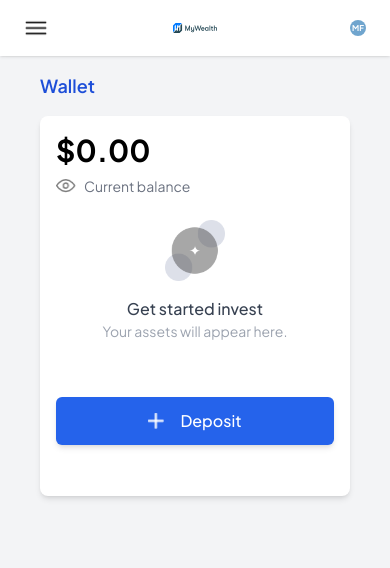
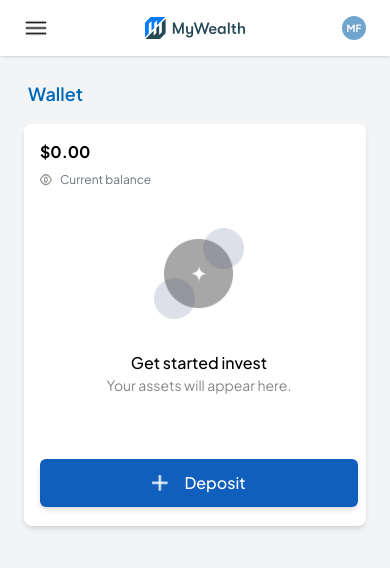
Before and after one commit to zaidkhan-code/My_wealth, a Next.js app: page /dashboard in a window 390 px wide. Shown: the top 568 px of the page. Built offline with nearby package versions, Linux system fonts and the light colour scheme.

Commit message:
Added my changes

```diff
--- a/src/app/dashboard/page.js
+++ b/src/app/dashboard/page.js
@@ -9,49 +9,50 @@ import PlusIcon from "../../../public/Assets/user/Icon feather-plus.png";
 
 export default function Page() {
   return (
-    <div className="flex min-h-screen bg-gray-100">
+
+    <div className="flex min-h-screen bg-gray-100 w-full h-[552px] sm:w-auto sm:h-auto">
       <Sidebar />
 
       <div className="flex flex-col flex-1">
         <Header />
 
-        <div className="p-10">
+        <div className="p-6 ">
           {/* Wallet Heading */}
-          <h2 className="text-lg font-semibold mt-8 sm:mt-14 text-blue-700 sm:ml-10 md:ml-[15%] lg:ml-[21%] sm:mr-10">
+          <h2 className="text-lg font-semibold mt-14 sm:mt-14 md:mt-20 text-[#0068B7] ml-1 sm:ml-2 sm:mr-auto lg:ml-[22%]">
             Wallet
           </h2>
 
           {/* Wallet Container */}
-          <div className="flex justify-center items-center mt-4">
-            <div className="bg-white w-full h-[380px] max-w-[600px] sm:h-[350px] p-4 rounded-lg shadow-md">
-              <div className="flex flex-col items-start sm:items-start">
-                <p className="text-3xl font-bold text-black">$0.00</p>
+          <div className="flex sm:justify-center mt-4">
+            <div className="bg-white w-full h-[402px] max-w-[605px]  p-4 pr-2 rounded-lg shadow-md s sm:ml-auto sm:mr-auto">
+              <div className="flex flex-col items-start">
+                <p className="text-34px md:text-30px font-bold text-black">$0.00</p>
 
                 <div className="flex items-center mt-2">
   <Image
     src={EyeImg}
     alt="Eye Icon"
-                    width={20}
-                    height={20}
-                    className="mr-2"
+    width={20} // Default for mobile
+    height={20} // Default for mobile
+    className="w-3 h-3  mr-2"
   />
-                  <p className="text-gray-500 text-sm">Current balance</p>
+  <p className="text-gray-500 text-xs sm:text-sm gap-4">Current balance</p>
 </div>
 </div>
 
-              <div className="flex flex-col items-center mt-6">
-                <Image src={Walletcircle} alt="Wallet" width={60} height={60} />
+              <div className="flex flex-col items-center mt-10 md:mt-4">
+                <Image src={Walletcircle} alt="Wallet" width={90} height={90} />
 
-                <h3 className="mt-4 font-medium text-gray-700">
+                <h3 className="mt-8 font-medium text-black text-18px">
                   Get started invest
                 </h3>
-                <p className="text-sm text-gray-400">
+                <p className="text-sm text-[#878787]">
                   Your assets will appear here.
                 </p>
 
                 <button
-                  className="mt-14 bg-blue-600 text-white px-6 py-3 rounded-md flex items-center justify-center gap-2 text-sm font-medium shadow-md
-                  hover:bg-blue-700 w-full sm:w-auto md:w-80 sm:px-12"
+                  className="mt-16 bg-[#115FBD] text-white px-6 py-3 rounded-md flex items-center justify-center gap-2 text-sm font-medium shadow-md
+                  hover:bg-blue-700 w-full sm:w-auto md:w-64 sm:px-12"
                 >
                   <Image
                     src={PlusIcon}
--- a/src/components/element/Header.jsx
+++ b/src/components/element/Header.jsx
@@ -25,8 +25,8 @@ export default function Header() {
         <Image
           src={LoginLogo}
           alt="Login Logo"
-          width={44}
-          height={44}
+          width={100}
+          height={24}
           className="object-contain"
         />
       </div>
@@ -44,7 +44,7 @@ export default function Header() {
 
 
       <div className="flex items-center">
-  <div className="flex items-center justify-center w-4 h-4 md:w-8 md:h-8 rounded-full bg-[#70A5CE] text-white font-bold text-[8px] md:text-sm">
+  <div className="flex items-center justify-center w-6 h-6 md:w-8 md:h-8 rounded-full bg-[#70A5CE] text-white font-bold text-[10px] md:text-sm">
     MF
   </div>
 </div>
```
Lines whose indentation alone changed are shown as unchanged.
